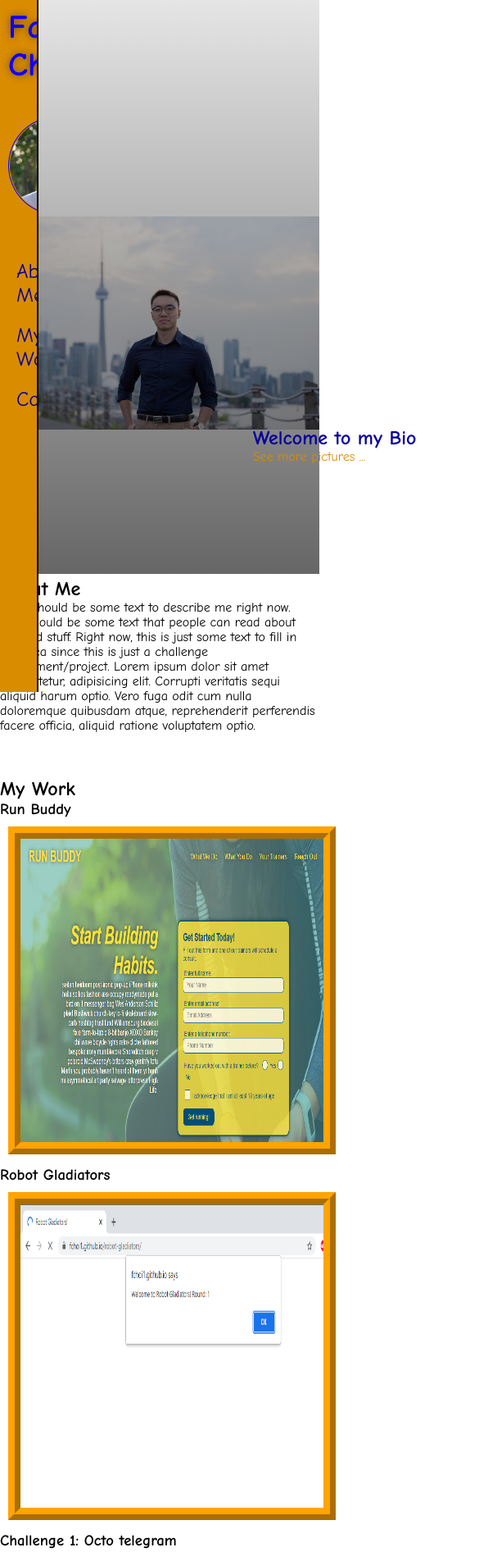
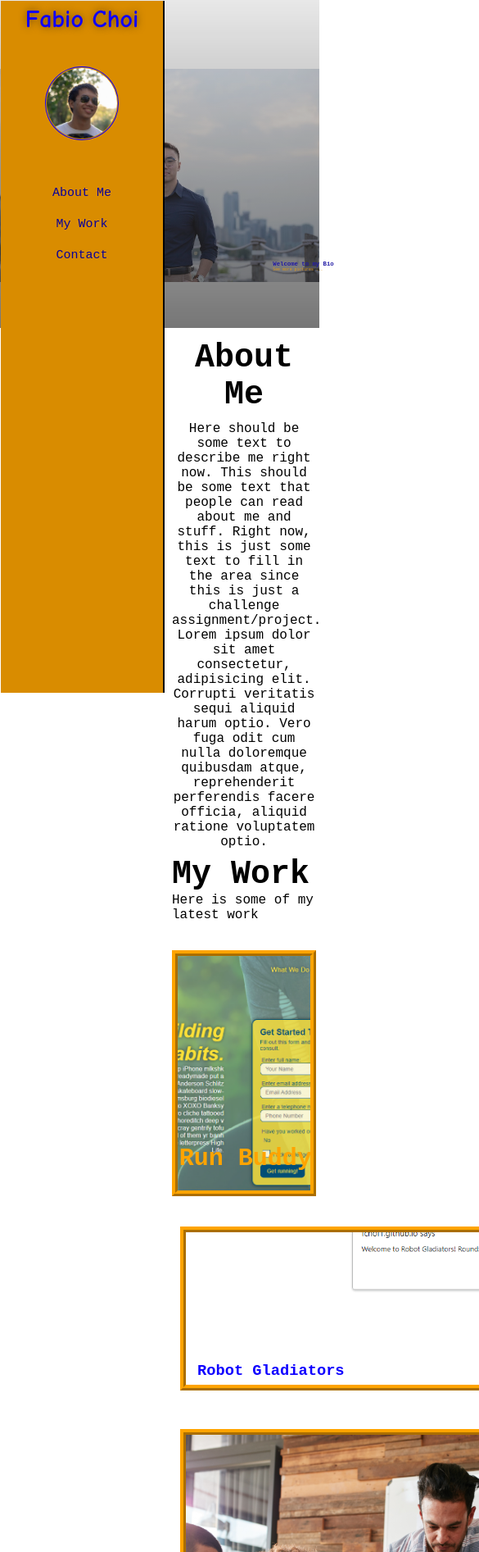
Before and after one commit to fchoi1/my-bio, a plain HTML site: page index.html in a window 390 px wide. Shown: the top 1893 px of the page at 82% size, 585 px wide, since content can reach past the window. Drawn offline with Linux system fonts and the light colour scheme.

Commit message:
adding responsive webpage

```diff
--- a/assets/css/styles.css
+++ b/assets/css/styles.css
@@ -5,6 +5,7 @@
     --color4: rgb(255, 164, 0);
     --font1: 'Courier New', Courier, monospace;
     --font2: 'Comic Sans MS', 'Comic Sans', 'cursive';
+    --section-font-size: 40px;
 }
 
 *{
@@ -14,35 +15,37 @@
 }
 
 body{
-    font-family: var(--font2); /* Font perference in order */
+    font-family: var(--font1); /* Font perference in order */
     overflow-x: hidden;
 
 }
 
-section{
-    border-color: black;
-    border-width: 2px;
-    padding: 1% 1% 13% 0;
-}
+/*side header Section */
 
 header{
+    font-family: var(--font1); /* Font perference in order */
     position: fixed;
-    padding: 10px;
+    padding: 5px;
+    margin: 1px;
     z-index: 1;
     background-color: var(--color3);
     color: var(--color1);
     height: 100%;
-    width: 12%;
+    width: 250px; /* Width of side bar */
     text-align: center;
     overflow: hidden;
     border-right: 2px solid black;
 }
 
 header h1{
+    font-family: var(--font2); /* Font perference in order */
+    margin-top: 20px;
     font-size: 40px;
     display: block;
     color: var(--color1);
     text-shadow: 0 0 10px rgba(0, 0, 0, 0.5); /* last param is alpha (Transperency) */
+    margin: auto;
+    transition: 0.3s;
 }
 
 header h1 a{
@@ -57,7 +60,9 @@ header img{
     padding: 1px;
     height: 120px;
     width: auto;
+    transition: 0.5s;
 }
+
 header .navigation{
     padding: 10px;
     top: 76px;
@@ -84,6 +89,13 @@ header .navigation a{
     color: var(--color2);
 }
 
+/* to account for side nav */
+section{
+    border-color: black;
+    border-width: 2px;
+    padding: 1% 1% 1% 260px;
+}
+
 /* Hero Section */
 
 .hero{
@@ -95,36 +107,147 @@ header .navigation a{
     background-position: 50% 60%;
     height: 700px;
     width: 100%;
+    opacity: 0.9;
+    transition: 0.3s;
 }
 
 .hero-subtitle{
     color: var(--color1);
     position: relative;
     top: 80%;
-    left: 80%;
+    left: 70%;
+    font-size: 1.25vw;
 }
 
 .hero-subtitle a{
     text-decoration: none;
     color: var(--color3);
 }
+/* About me Section */
 
+.intro{
+    text-align: center;
+}
+
+.intro h2{
+    margin: 10px 0;
+    font-size: var(--section-font-size);
+}
+
+/* Work Section */
 .work{
     display: flex;
     flex-wrap: wrap;
 }
 
-.work h2{
+.work-subtitle{
     width: 100%;
 }
 
+.work-subtitle h2{
+    font-size: var(--section-font-size);
+}
 
 
+.project h3{
+    position: relative;
+    top: 80%;
+    left: 5%;
+    width: max-content;
+    color: var(--color2);
+    margin: 0;
+    padding: 0;
+}
 
 .project img{
     margin: 10px;
-    height: 400px;
-    width:  400px;
-    position: center;
+    object-fit: cover;
+    object-position: 10% 60%;
+    border: 4mm ridge var(--color4);
+    flex: 1 1 600px;
+}
+
+/* Larger img */
+
+.large-img{
+    width: 100%;
+}
+
+.large-img img{
+    width:  100%;
+    height: 700px;
+    object-fit: cover;
+    object-position: top;
     border: 4mm ridge var(--color4);
 }
+
+.large-img h3{
+    position: relative;
+    top: 80%;
+    left: 5%;
+    font-size: 30px;
+    color: var(--color4);
+}
+
+@media screen and (max-width: 1100px) { /* max width for 1100, proprties will have theses */
+    header{
+        width: 200px;
+    }
+
+    header h1{
+        font-size: 30px;
+    }
+
+    header .navigation a{
+        font-size: 20px;
+    }
+
+    header img{
+        height: 90px;
+    }
+
+    section{
+        padding: 1% 1% 1% 210px;
+    }
+
+    .hero{
+        background-image: linear-gradient(to bottom, rgba(0, 0, 0, 0.1), rgba(0, 0, 0, 0.6)),url('../images/Fabio_CN_Tower.jpg');
+        /* Image position and scaling for all screens */
+        background-size: 100%;
+        background-attachment: local ;
+        background-repeat: no-repeat;
+        background-position: 30% 60%;
+        height: 400px;
+        width: 100%;
+        opacity: 0.9;
+    }
+
+    .large-img img{
+        width:  100%;
+        height: 300px;
+        object-fit: cover;
+        object-position: top;
+        border: 2mm ridge var(--color4);
+    }
+
+    .project img{
+        margin: 10px;
+        height: 200px;
+        width:  600px;
+        object-fit: cover;
+        object-position: 10% 60%;
+        border: 2mm ridge var(--color4);
+    }
+}
+
+@media screen and (max-width: 768px) { /* max width for 768, proprties will have theses */
+    header .navigation a{
+        text-decoration: none;
+        font-size: 15px;
+        transition: 0.3s;
+        color: var(--color1);
+    }
+}
+
+@media screen and (max-width: 575px) { /* max width for 575px, proprties will have theses */
+}
--- a/index.html
+++ b/index.html
@@ -38,23 +38,26 @@
 
     <!-- Work Section -->
     <section class="work" id="my-work">
-        <h2>My Work</h2>
+        <div class="work-subtitle">
+            <h2>My Work</h2>
+            <span>Here is some of my latest work</span>
+        </div>
         <!-- Run Buddy -->
-        <div class="project">
+        <div class="project, large-img" id="run-buddy">
             <h3 class="project-name">Run Buddy</h3>
             <a class="project-image" href="https://fchoi1.github.io/run-buddy/">
                 <img src="./assets/images/run-buddy.png" alt="Run Buddy!">
             </a>
         </div>
         <!-- Robot Gladiators -->
-        <div class="project">
+        <div class="project" id="robot-gladiators">
             <h3 class="project-name">Robot Gladiators</h3>
             <a class="project-image" href="https://fchoi1.github.io/robot-gladiators/">
                 <img src="./assets/images/robot-gladiators.png" alt="Robot Gladiators!">
             </a>
         </div>
         <!-- Challenge 1: Octo telegram  -->
-        <div class="project">
+        <div class="project" id="Octo telegram">
             <h3> Challenge 1: Octo telegram</h3>
             <a class="project-image" href="https://fchoi1.github.io/robot-gladiators/">
                 <img src="./assets/images/Horiseon.PNG" alt="Challenge 1: Horiseon">
@@ -62,7 +65,7 @@
 
         </div>
         <!-- Challenge 2: my Bio  -->
-        <div class="project">
+        <div class="project" id="my-bio">
             <h3> Challenge 2: My Bio</h3>
             <a class="project-image" href="https://fchoi1.github.io/my-bio/">
                 <img src="./assets/images/my-bio.PNG" alt="Challenge 2: My Bio">
```
